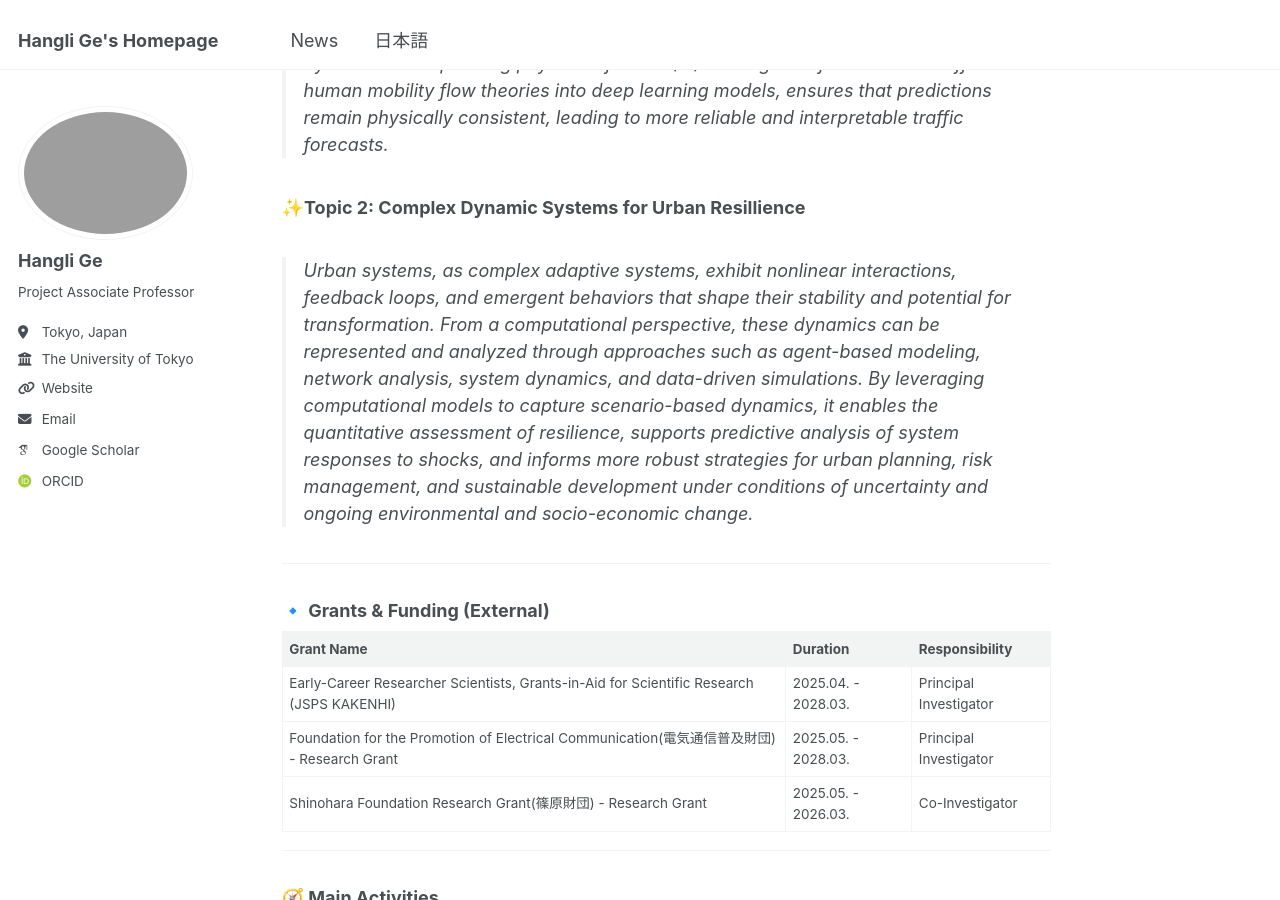
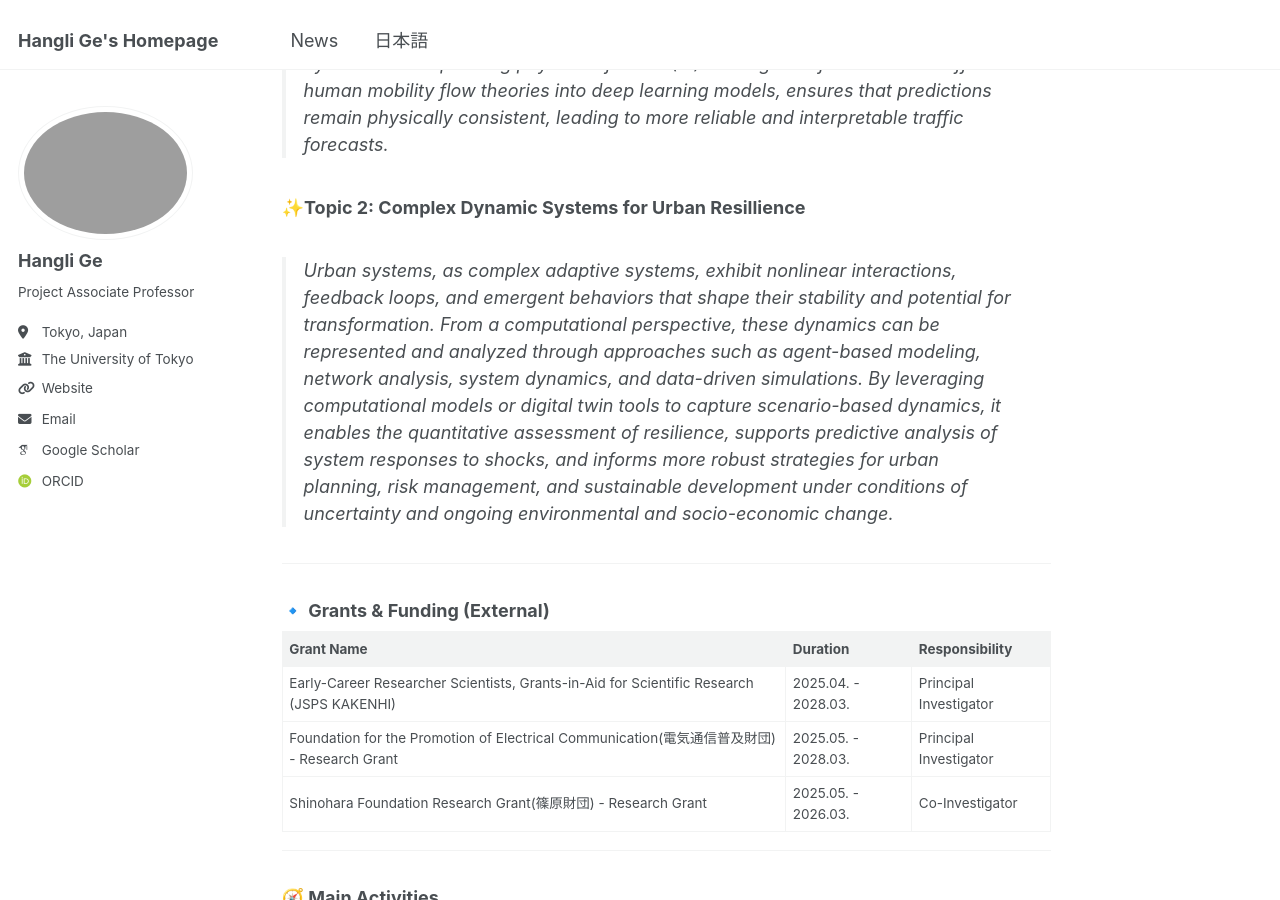
Before and after one commit to christie888/christie888.github.io, a Jekyll site: the page built from _pages/about.md, in a window 1280 px wide and 900 px high, scrolled down 633 px. Built offline with Jekyll 4.4.1, drawn with Linux system fonts in a browser that asks for light colours; some web fonts are replaced.

Commit message:
Update about.md

```diff
--- a/_pages/about.md
+++ b/_pages/about.md
@@ -21,7 +21,7 @@
 > Traditional AI models for traffic prediction rely on purely data-driven approaches, which often struggle with accuracy or interpretability, especially in unseen traffic dynamics. Incorporating physics-informed (PI) AI integrates fundamental traffic or human mobility flow theories into deep learning models, ensures that predictions remain physically consistent, leading to more reliable and interpretable traffic forecasts.
 
 **✨Topic 2: Complex Dynamic Systems for Urban Resillience**
-> Urban systems, as complex adaptive systems, exhibit nonlinear interactions, feedback loops, and emergent behaviors that shape their stability and potential for transformation. From a computational perspective, these dynamics can be represented and analyzed through approaches such as agent-based modeling, network analysis, system dynamics, and data-driven simulations. By leveraging computational models to capture scenario-based dynamics, it enables the quantitative assessment of resilience, supports predictive analysis of system responses to shocks, and informs more robust strategies for urban planning, risk management, and sustainable development under conditions of uncertainty and ongoing environmental and socio-economic change.
+> Urban systems, as complex adaptive systems, exhibit nonlinear interactions, feedback loops, and emergent behaviors that shape their stability and potential for transformation. From a computational perspective, these dynamics can be represented and analyzed through approaches such as agent-based modeling, network analysis, system dynamics, and data-driven simulations. By leveraging computational models or digital twin tools to capture scenario-based dynamics, it enables the quantitative assessment of resilience, supports predictive analysis of system responses to shocks, and informs more robust strategies for urban planning, risk management, and sustainable development under conditions of uncertainty and ongoing environmental and socio-economic change.
 
 <!-- **✨Topic 2: Quantum Computing for Optimization Problems**
 > Optimization is widely applied in machine learning, control systems and operations research. Classical approaches including gradient descent and evolutionary algorithms, are commonly used, while modern methods increasly integrate deep learning. However, optimization problems face computational challenges, particularly in large-scale graph structure and high-dimensional data, as many of them are NP-hard. Quantum computing is expected to revolutionize the fields that rely on complex optimization problem-solving, enabling faster and more accurate solutions in real-world applications.
```
